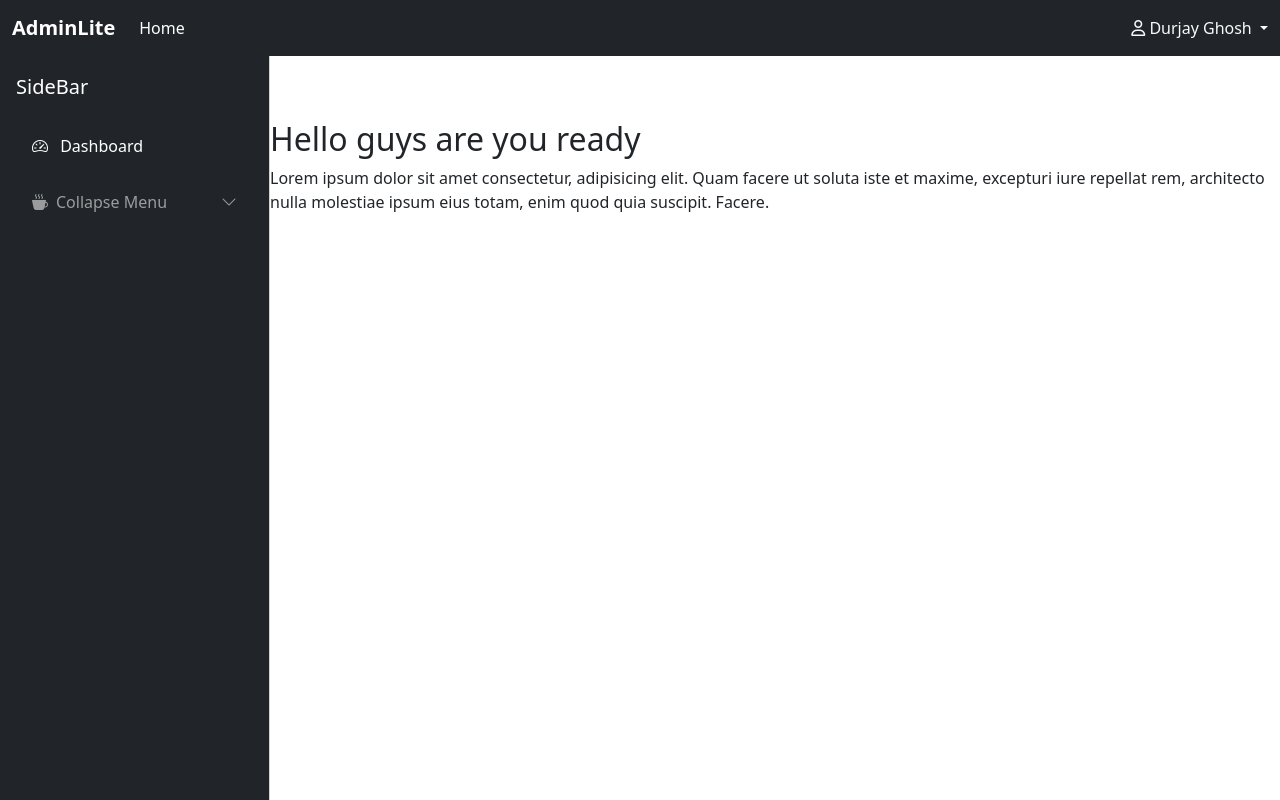
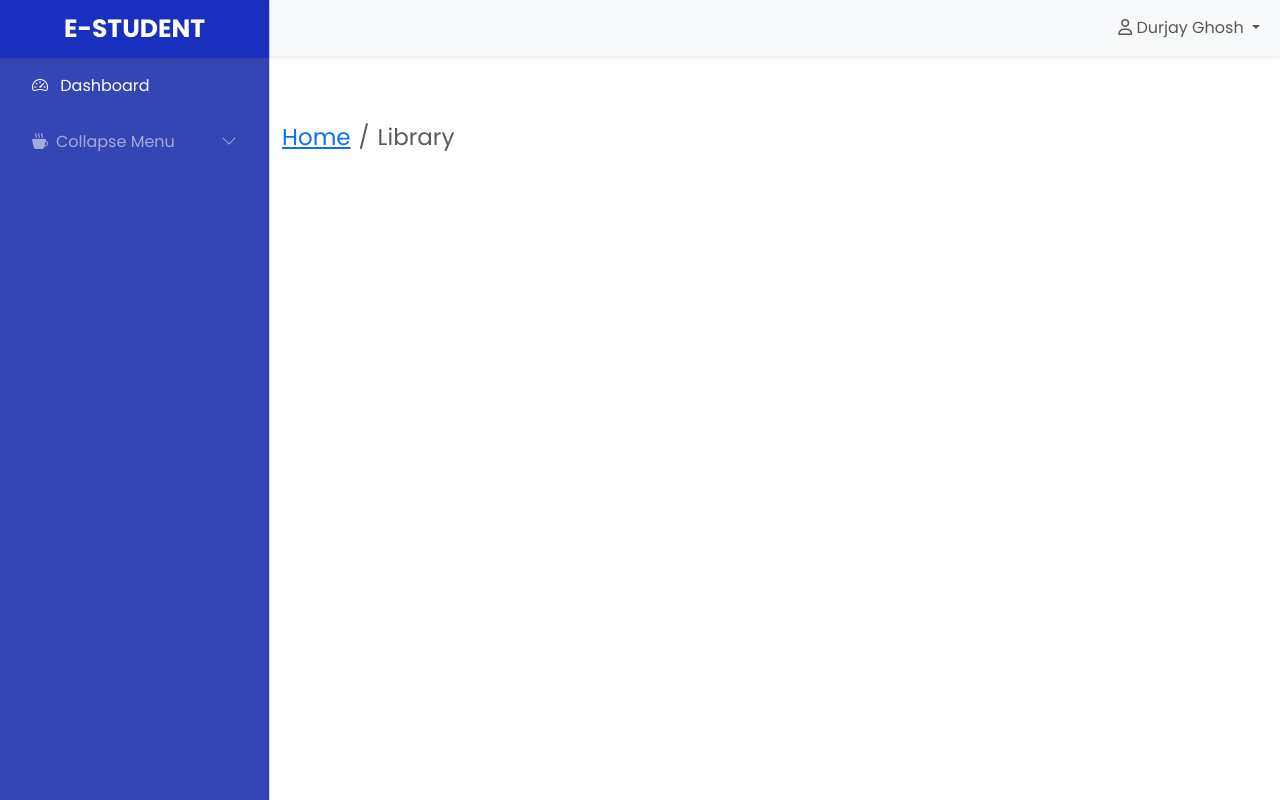
Before and after one commit to durjaygp/simple-admin-dashboard, a plain HTML site: page index.html in a window 1280 px wide. Drawn offline with nearby package versions, Linux system fonts and the light colour scheme.

Commit message:
color changes: sidebar, navbar

```diff
--- a/css/style.css
+++ b/css/style.css
@@ -1,37 +1,71 @@
+@import url('https://fonts.googleapis.com/css2?family=Poppins:wght@300;400;500;600;700&display=swap');
+
 :root {
   --offcanvas-width: 270px;
   --topNavbarHeight: 56px;
 }
-  .sidebar-nav {
-    width: var(--offcanvas-width)!important;
+
+* {
+  font-family: 'Poppins', sans-serif;
 }
 
-  .sidebar-link{
+.sidebar-nav {
+  width: var(--offcanvas-width) !important;
+}
+
+.sidebar-link {
   display: flex;
   align-items: center;
 }
-  .sidebar-link .right-icon{
+
+.sidebar-link .right-icon {
   display: inline-flex;
   transition: all ease 0.25s;
 }
+
 .sidebar-link[aria-expanded="true"] .right-icon {
-    transform: rotate(180deg)!important;
+  transform: rotate(180deg) !important;
+}
+
+.bg-purple {
+  background-color: #3445B4;
+}
+
+.offcanvas-header {
+  background-color: #1a2fbe;
+  font-size: 25px;
+  padding: 10px;
+}
+
+.breadcrumb-item {
+  font-size: 23px;
+}
+
+.text-center {
+  text-align: center !important;
+}
+
+.navbar-brand {
+  text-transform: uppercase;
 }
 
 @media (min-width:992px) {
-    body{
+  body {
     overflow: auto !important;
   }
-    .offcanvas-backdrop::before{
+
+  .offcanvas-backdrop::before {
     display: none;
   }
-    main{
+
+  main {
     margin-left: var(--offcanvas-width);
   }
-    .sidebar-nav{
-        transform: none!important;
-        visibility: visible!important;
-        top: var(--topNavbarHeight)!important;
-        height: calc(100%- var(--topNavbarHeight))!important;
+
+  .sidebar-nav {
+    transform: none !important;
+    visibility: visible !important;
+    /* top: var(--topNavbarHeight) !important;
+    height: calc(100%- var(--topNavbarHeight)) !important; */
   }
 }
--- a/index.html
+++ b/index.html
@@ -1,32 +1,35 @@
 <!DOCTYPE html>
 <html lang="en">
+
 <head>
   <meta charset="UTF-8">
   <meta name="viewport" content="width=device-width, initial-scale=1.0">
   <title>Bootstrap Admin Panel</title>
-  <link rel="stylesheet" href="https://cdn.jsdelivr.net/npm/bootstrap-icons@1.10.2/font/bootstrap-icons.css" integrity="sha384-b6lVK+yci+bfDmaY1u0zE8YYJt0TZxLEAFyYSLHId4xoVvsrQu3INevFKo+Xir8e" crossorigin="anonymous">
-  <link rel="stylesheet" href="https://cdnjs.cloudflare.com/ajax/libs/font-awesome/6.2.1/css/all.min.css" integrity="sha512-MV7K8+y+gLIBoVD59lQIYicR65iaqukzvf/nwasF0nqhPay5w/9lJmVM2hMDcnK1OnMGCdVK+iQrJ7lzPJQd1w==" crossorigin="anonymous" referrerpolicy="no-referrer" />
+  <link rel="stylesheet" href="https://cdn.jsdelivr.net/npm/bootstrap-icons@1.10.2/font/bootstrap-icons.css"
+    integrity="sha384-b6lVK+yci+bfDmaY1u0zE8YYJt0TZxLEAFyYSLHId4xoVvsrQu3INevFKo+Xir8e" crossorigin="anonymous">
+  <link rel="stylesheet" href="https://cdnjs.cloudflare.com/ajax/libs/font-awesome/6.2.1/css/all.min.css"
+    integrity="sha512-MV7K8+y+gLIBoVD59lQIYicR65iaqukzvf/nwasF0nqhPay5w/9lJmVM2hMDcnK1OnMGCdVK+iQrJ7lzPJQd1w=="
+    crossorigin="anonymous" referrerpolicy="no-referrer" />
   <link rel="stylesheet" href="css/bootstrap.css">
   <link rel="stylesheet" href="css/style.css">
 </head>
+
 <body>
   <!-- navbar -->
-  <nav class="navbar navbar-expand-lg navbar-dark bg-dark">
+  <nav class="navbar navbar-expand-lg navbar-light shadow-sm bg-light">
     <div class="container-fluid">
-      <button class="navbar-toggler" type="button" data-bs-toggle="offcanvas" data-bs-target="#offcanvasExample" aria-controls="offcanvasExample">
+      <button class="navbar-toggler" type="button" data-bs-toggle="offcanvas" data-bs-target="#offcanvasExample"
+        aria-controls="offcanvasExample">
         <span class="navbar-toggler-icon"></span>
       </button>
-      <a class="navbar-brand fw-bold" href="#">AdminLite</a>
-      <button class="navbar-toggler" type="button" data-bs-toggle="collapse" data-bs-target="#navbarSupportedContent" aria-controls="navbarSupportedContent" aria-expanded="false" aria-label="Toggle navigation">
+      <a class="navbar-brand fw-bold" href="#">E-Student</a>
+      <button class="navbar-toggler" type="button" data-bs-toggle="collapse" data-bs-target="#navbarSupportedContent"
+        aria-controls="navbarSupportedContent" aria-expanded="false" aria-label="Toggle navigation">
         <span class="navbar-toggler-icon"></span>
       </button>
 
       <div class="collapse navbar-collapse" id="navbarSupportedContent">
-        <ul class="navbar-nav me-auto mb-2 mb-lg-0">
-          <li class="nav-item">
-            <a class="nav-link active" aria-current="page" href="#">Home</a>
-          </li>
-        </ul>
+        <ul class="navbar-nav ms-auto mb-2 mb-lg-0">
           <li class="nav-item dropdown d-flex text-light">
             <a class="nav-link dropdown-toggle" href="#" role="button" data-bs-toggle="dropdown" aria-expanded="false">
               <i class="fa-regular fa-user"></i> Durjay Ghosh
@@ -35,17 +38,20 @@
               <li><a class="dropdown-item" href="#">Edit Profile</a></li>
               <li><a class="dropdown-item" href="#">Logout</a></li>
             </ul>
+        </ul>
         </li>
-
       </div>
     </div>
   </nav>
   <!-- navbar end -->
 
   <!-- sidebar -->
-  <div class="offcanvas offcanvas-start bg-dark text-white sidebar-nav" tabindex="-1" id="offcanvasExample" aria-labelledby="offcanvasExampleLabel">
-    <div class="offcanvas-header">
-      <h5 class="offcanvas-title" id="offcanvasExampleLabel text-muted">SideBar</h5>
+  <div class="offcanvas offcanvas-start bg-purple text-white sidebar-nav" tabindex="-1" id="offcanvasExample"
+    aria-labelledby="offcanvasExampleLabel">
+    <div class="offcanvas-header shadow-sm d-block text-center">
+      <div class="offcanvas-title" id="offcanvasExampleLabel">
+        <a class="navbar-brand fw-bold" href="#">E-Student</a>
+      </div>
     </div>
     <div class="offcanvas-body p-0">
       <nav class="navbar-dark">
@@ -57,7 +63,8 @@
             </a>
           </li>
           <li class="nav-link px-3">
-              <a class="nav-link px-3 sidebar-link" data-bs-toggle="collapse" href="#collapseExample" role="button" aria-expanded="false" aria-controls="collapseExample">
+            <a class="nav-link px-3 sidebar-link" data-bs-toggle="collapse" href="#collapseExample" role="button"
+              aria-expanded="false" aria-controls="collapseExample">
               <span class="me-2"><i class="bi bi-cup-hot-fill"></i></span>
               <span>Collapse Menu</span>
               <span class="right-icon ms-auto">
@@ -91,8 +98,14 @@
 
   <!-- main content -->
   <main class="mt-5 pt-3">
-    <h2>Hello guys are you ready</h2>
-    Lorem ipsum dolor sit amet consectetur, adipisicing elit. Quam facere ut soluta iste et maxime, excepturi iure repellat rem, architecto nulla molestiae ipsum eius totam, enim quod quia suscipit. Facere.
+    <div class="container">
+      <nav aria-label="breadcrumb">
+        <ol class="breadcrumb">
+          <li class="breadcrumb-item"><a href="#">Home</a></li>
+          <li class="breadcrumb-item active" aria-current="page">Library</li>
+        </ol>
+      </nav>
+    </div>
   </main>
 
   <!-- main content end-->
@@ -105,4 +118,5 @@
 
   <script src="js/bootstrap.bundle.min.js"></script>
 </body>
+
 </html>
```
Lines whose indentation alone changed are shown as unchanged.
